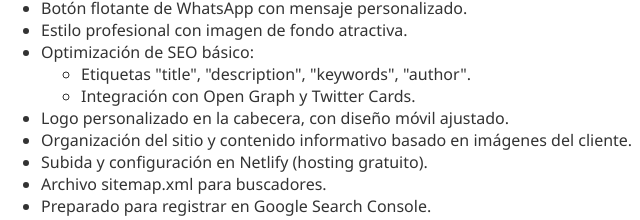
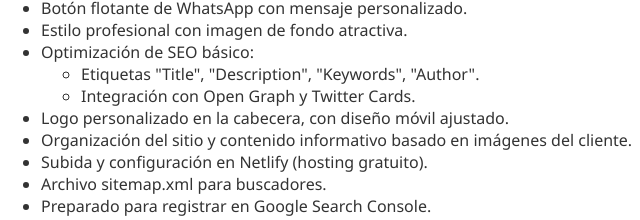
Before and after one commit to AngelGomera0917/Presupuesto_Web, a plain HTML site: page index.html in a window 1280 px wide. Shown: the part 424-644 px from the top of the page, 239-879 px from the left. Drawn offline with Linux system fonts and the light colour scheme.

Commit message:
Fix capitalization in SEO optimization list items

```diff
--- a/index.html
+++ b/index.html
@@ -97,7 +97,7 @@
         <li> Optimización de SEO básico: </li>
 
         <ul>
-            <li> Etiquetas "title", "description", "keywords", "author". </li>
+            <li> Etiquetas "Title", "Description", "Keywords", "Author". </li>
 
             <li> Integración con Open Graph y Twitter Cards. </li>
         </ul>
```
